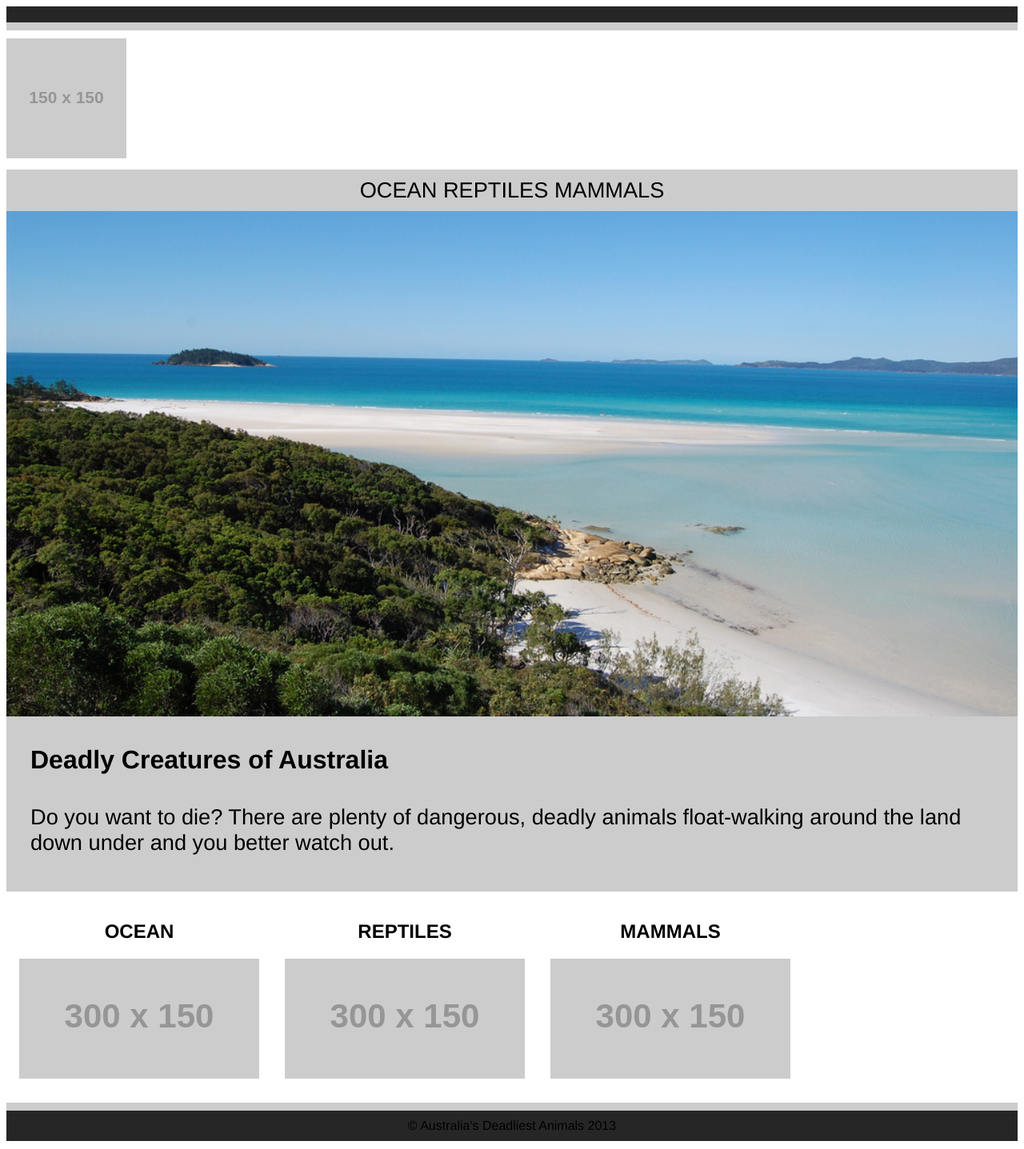
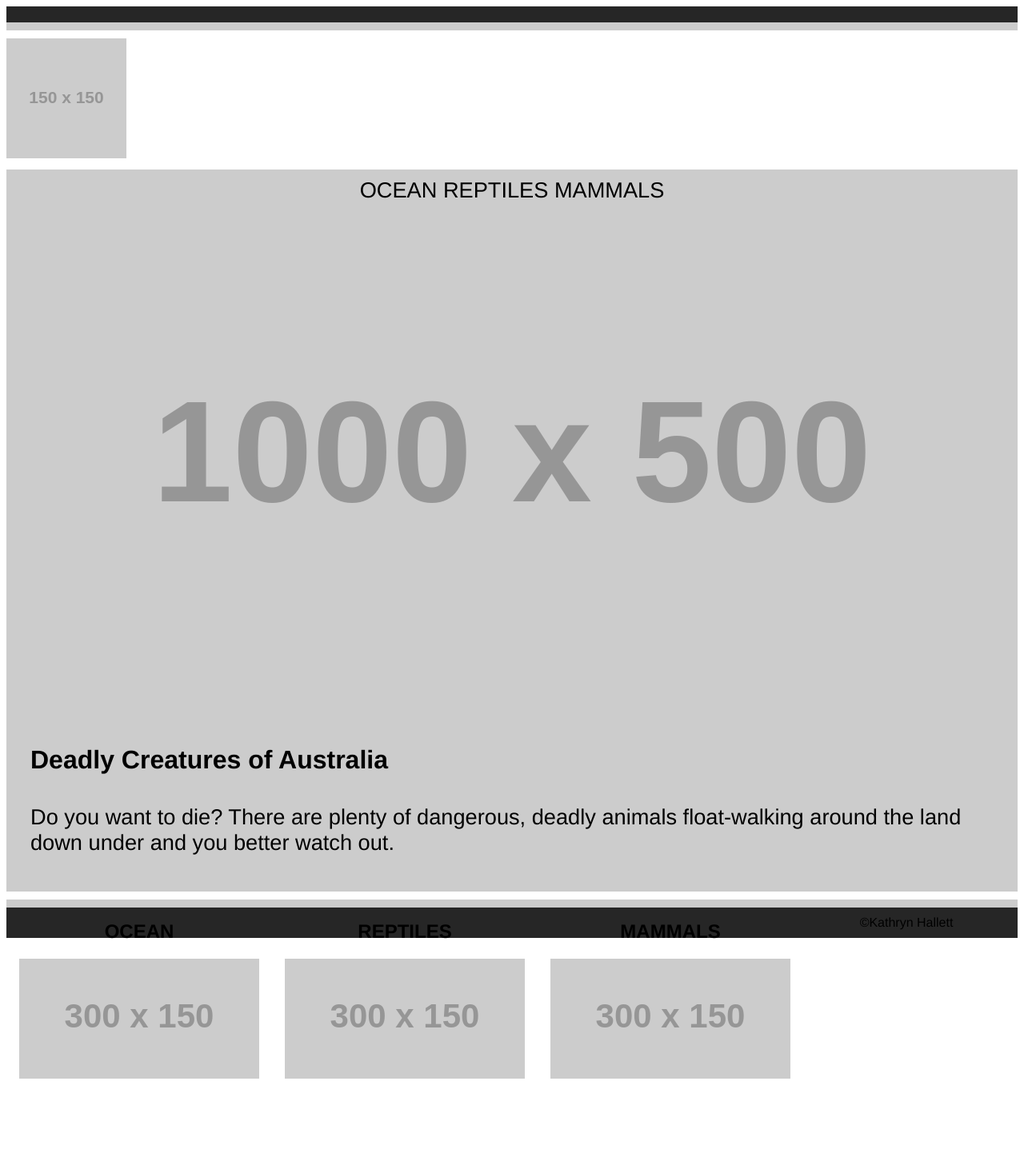
Before and after one commit to khallett/large-data-website, a Jekyll site: the page built from index.html, in a window 1280 px wide. Shown: the whole page at 80% size. Built offline with Jekyll 4.4.1, drawn with Linux system fonts in a browser that asks for light colours; Markdown is read by kramdown in place of the engine named in the settings; after the commit the page ends 1369 px from its top, so only the background shows below that.

Commit message:
Added default.html

```diff
--- a/index.html
+++ b/index.html
@@ -1,33 +1,6 @@
-<!doctype html>
-<html>
-<head>
-<meta charset="UTF-8">
-<title>Australia's Deadliest Animals - All the Deadly Animals you don't want to encounter during your travels; Ottawa, Canada </title>
-<link href="css/general.css" rel="stylesheet">
-<!--<link href="css/grid.css" rel="stylesheet">-->
-<meta name="handheldfriendly" content="true">
-<meta name="mobileoptimized" content="240">
-<meta name="viewport" content="width=device-width,initial-scale=1">
-<meta name="description" content="Deadly animals in Australia">
-</head>
-
-<body>
-
-	<div class="grid">
-
-    	<div class="top-bg"></div>
-            <div class="nav">
-                <img src="http://placehold.it/150x150" class="logo">
-                <div class="navlinks">
-                    <nav>
-                        <a href="">OCEAN</a>
-                        <a href="">REPTILES</a>
-                        <a href="">MAMMALS</a>
-                    </nav>
-                </div>
-
-            <img src="images/hpheader.jpg" class="flex-img">
-        </div>
+---
+layout: default
+---
 
         <div class="hp-content">
             <h1>Deadly Creatures of Australia</h1>
@@ -57,7 +30,6 @@
 
     </div>
 
-    <footer>© Australia's Deadliest Animals 2013</footer>
 
 </body>
 </html>
```
Also changed, not shown: 1 other file.
